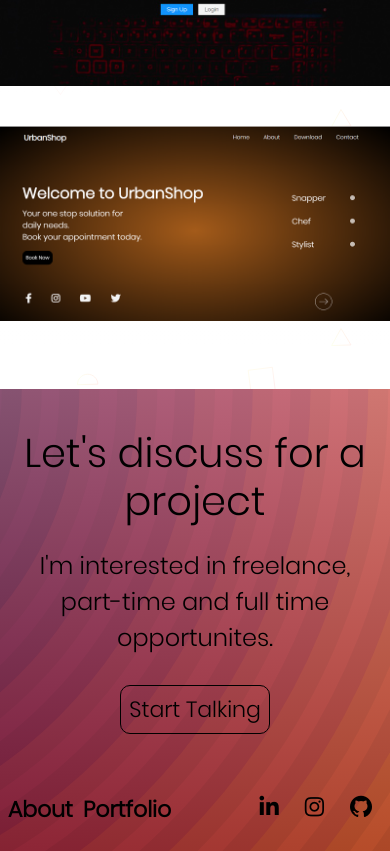
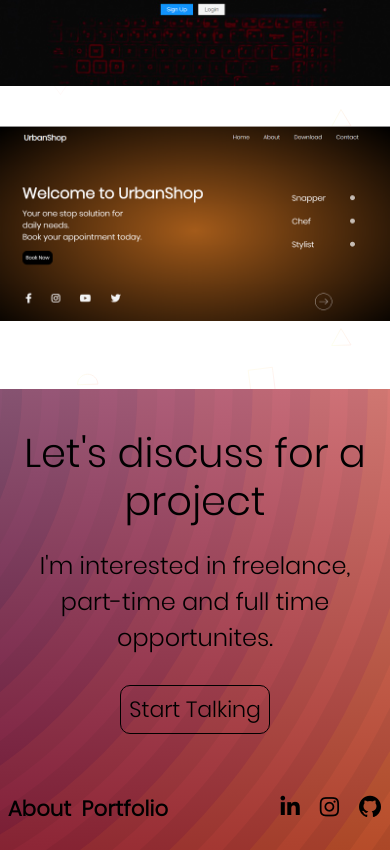
Before and after one commit to tk0011/Portfolio, a plain HTML site: page index.html in a window 390 px wide. Shown: the part 3313-4164 px from the top of the page. Drawn offline with Linux system fonts and the light colour scheme.

Commit message:
Update style.css

```diff
--- a/css/style.css
+++ b/css/style.css
@@ -516,7 +516,7 @@ to {
      opacity: 1;
    }
 
-   .up, .down {
+   .up {
      display: none;
    }
  }
@@ -619,8 +619,9 @@ to {
 
   .wrap-5 .links a {
     margin: 0;
-    padding: 3px;
-    font-size: 22px;
+    padding: 0 3px;
+    font-size: 21px;
+    letter-spacing: 0.3px;
   }
 
   .wrap-5 .contact-footer {
@@ -639,7 +640,7 @@ to {
   margin: 5px;
 }
  .wrap-5 .icons-footer a{
-  padding: 0px 15px;
+  padding: 0 6px 0 18px;
   margin: -2px;
   font-size: 22px;
  }
```
